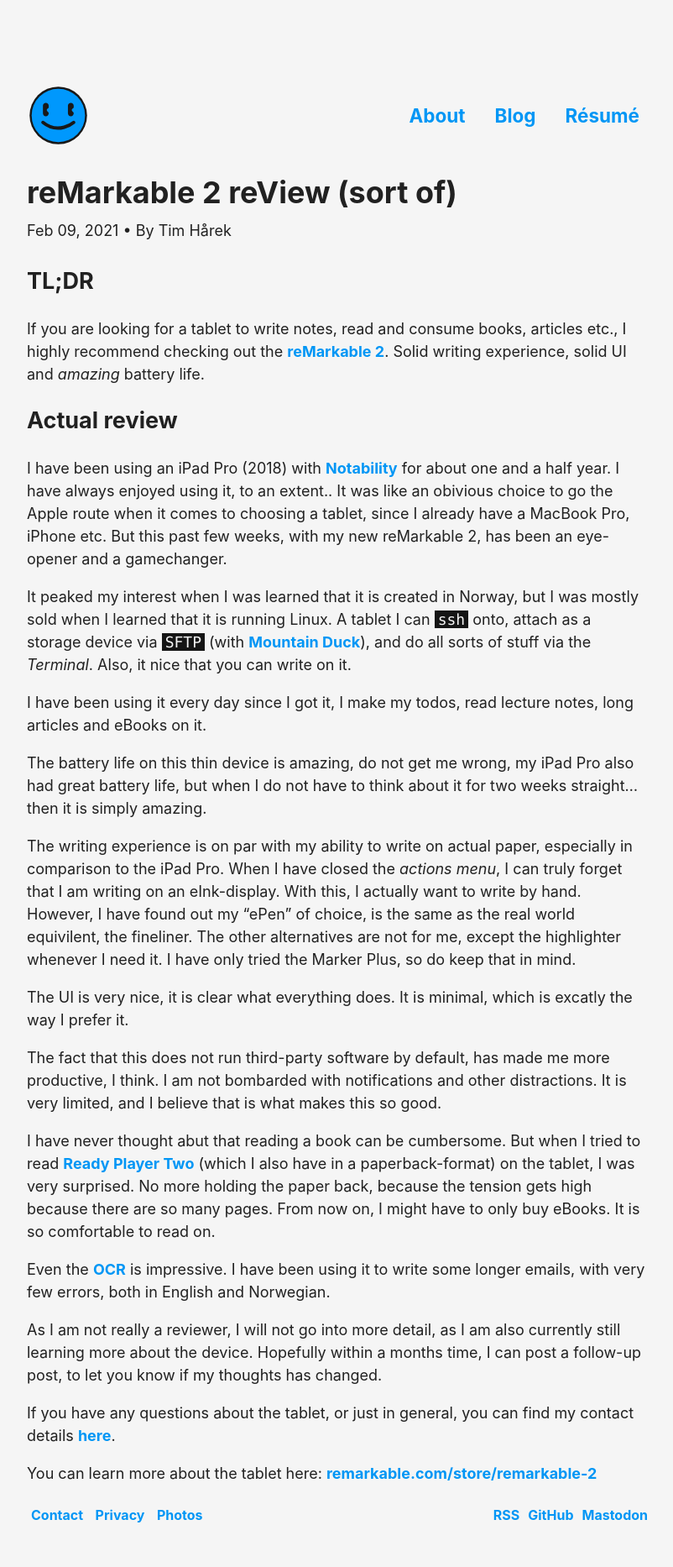
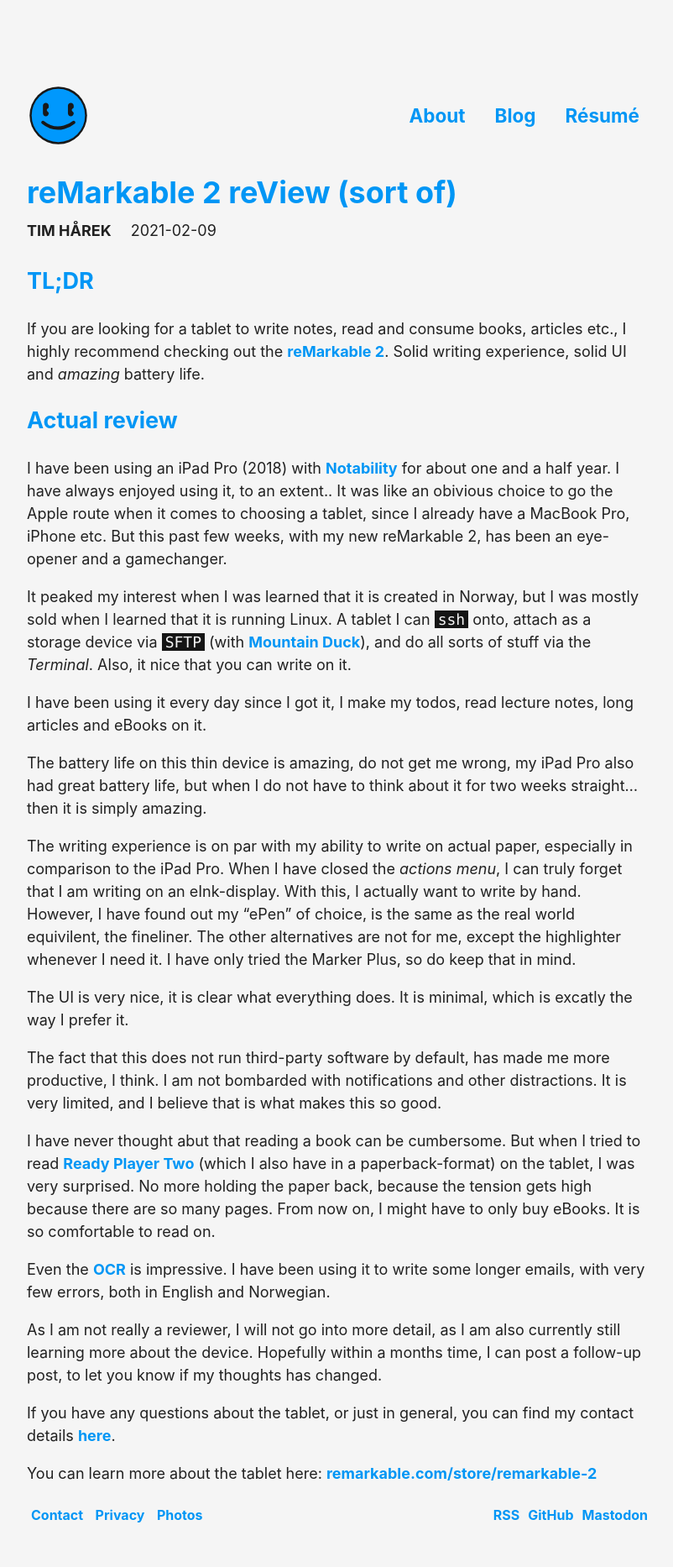
Before and after one commit to timharek/timharek.no, a Jekyll site: the page built from _posts/2021-02-09-remarkeable-review.md, in a window 1280 px wide. Shown: the whole page at 84% size, without its empty margins (238-1040 px from the left). Built offline with Jekyll 4.4.1, drawn with Linux system fonts in a browser that asks for light colours.

Commit message:
chore: Simplified the post-header
- Removed redundant "by"
- Author is now uppercase
- Date is now YYYY-MM-DD
- All headings are now colored with $primary-color

```diff
--- a/_layouts/post.html
+++ b/_layouts/post.html
@@ -12,23 +12,23 @@ layout: default
             {{ page.title | escape }}
         </h1>
         <p class="post-meta">
+            {%- if page.author -%}
+            <span
+                itemprop="author"
+                itemscope
+                itemtype="http://schema.org/Person"
+                ><span class="p-author h-card" itemprop="name"
+                    >{{ page.author }}</span
+                ></span
+            >
+            {%- endif -%}
             <time
                 class="dt-published"
                 datetime="{{ page.date | date_to_xmlschema }}"
                 itemprop="datePublished"
             >
-            {{ page.date | date: "%b %d, %Y"}}
+            {{ page.date | date: "%Y-%m-%d"}}
             </time>
-            {%- if page.author -%} •
-            <span
-                itemprop="author"
-                itemscope
-                itemtype="http://schema.org/Person"
-                ><span class="p-author h-card" itemprop="name"
-                    >By {{ page.author }}</span
-                ></span
-            >
-            {%- endif -%}
         </p>
     </div>
 
--- a/assets/_sass/layouts/_blog.scss
+++ b/assets/_sass/layouts/_blog.scss
@@ -28,6 +28,19 @@ article {
         .post-meta {
             margin-top: 0;
             margin-bottom: 1.5em;
+            text-transform: uppercase;
+
+            span {
+                font-weight: bold;
+                margin-right: .5em;
+            }
         }
     }
+    h1,
+    h2,
+    h3,
+    h4,
+    h5 {
+        color: $primary-color;
+    }
 }
```
